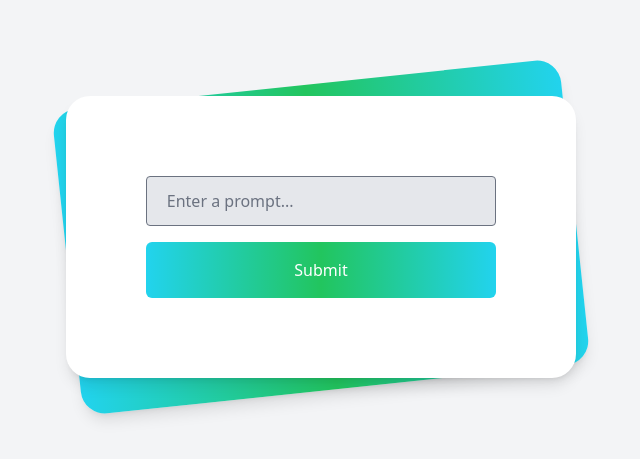
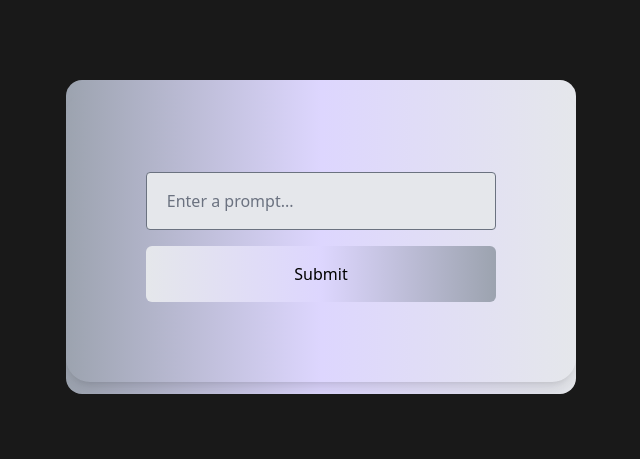
Before and after one commit to humancodex/business_brain_sdxl, a Next.js app: page /text-to-image in a window 1280 px wide. Shown: the part 163-622 px from the top of the page, without its empty margins (319-959 px from the left). Built offline with nearby package versions, Linux system fonts and the light colour scheme.

Commit message:
staged changes on route image

```diff
--- a/components/dropzone.js
+++ b/components/dropzone.js
@@ -17,7 +17,7 @@ export default function Dropzone(props) {
 
     return (
         <div
-            className="absolute z-50 flex w-full h-full text-gray-500 text-sm text-center cursor-pointer select-none w-full h-full"
+            className="absolute z-50 flex w-full h-full text-gray-500 text-sm text-center cursor-pointer select-non "
             {...getRootProps()}
         >
             <div className="m-auto">
--- a/pages/sitemap.xml.tsx
+++ b/pages/sitemap.xml.tsx
@@ -50,7 +50,7 @@ export async function getServerSideProps({
     hostname,
     users: [],
   });
-
+console.log("entrE")
   res.setHeader("Content-Type", "text/xml");
   // we send the XML to the browser
   res.write(sitemap);
--- a/pages/text-to-image.tsx
+++ b/pages/text-to-image.tsx
@@ -1,15 +1,25 @@
 import { useState } from 'react';
-
+import { motion } from 'framer-motion';
  import Image from"next/image"
-
+import Loader from "@/components/shared/icons/loading-circle"
 function Img_generator() {
   const [inputValue, setInputValue] = useState('');
   const [imageUrl, setImageUrl] = useState('');
   const [loading, setLoading] = useState(false);
 
+
+const spinnerVariants = {
+  start: {
+    rotate: 20,
+  },
+  end: {
+    rotate: 360,
+  },
+};
+
 const handleSubmit = async (e: React.FormEvent<HTMLFormElement>) => {
   e.preventDefault();
-
+ setLoading(true);
   // make the API request with the value of the input field
   const response = await fetch('/api/predictions/text_to_image', {
     method: 'POST',
@@ -19,29 +29,36 @@ const handleSubmit = async (e: React.FormEvent<HTMLFormElement>) => {
     body: JSON.stringify({ inputValue })
   });
 
+
   if (response.ok) {
     const imageData = await response.json();
+
     console.log(imageData)
-    setImageUrl(imageData[0]); // pass the string value to setImageUrl
+    setImageUrl(imageData[0])
+     setInputValue("")
+    ; // pass the string value to setImageUrl
   } else {
     console.error('Error:', response);
   }
+
+ setLoading(false);
+
 };
 
   return (
-    <div className="min-h-screen bg-gray-100 py-6 flex flex-col justify-center sm:py-12">
-      <div className="relative py-3 sm:max-w-xl sm:mx-auto">
-        <div className="absolute inset-0 bg-gradient-to-r from-cyan-400 via-green-500 to-cyan-400 shadow-lg transform -skew-y-6 sm:skew-y-0 sm:-rotate-6 sm:rounded-3xl"></div>
-        <div className="relative px-4 py-10 bg-white shadow-lg sm:rounded-3xl sm:p-20">
+    <div className="min-h-screen bg-black bg-opacity-90 backdrop-opacity-30 py-6 flex flex-col justify-center sm:py-12">
+      <div className=" opacity-1  relative py-3 sm:max-w-xl sm:mx-auto">
+        <div className="absolute inset-0 bg-gradient-to-r from-gray-400 via-violet-200 to-gray-200 border-black transform -skew-y-6 sm:skew-y-0  sm:rounded-2xl"></div>
+        <div className="relative px-5 py-10 bg-transparent border-y-indigo-400 shadow-lg sm:rounded-3xl sm:p-20">
           <form onSubmit={handleSubmit} className="max-w-md mx-auto space-y-4">
             <input
               type="text"
               value={inputValue}
               onChange={(e) => setInputValue(e.target.value)}
-              className="w-full px-5 py-3 text-gray-700 bg-gray-200 rounded"
+              className="w-full px-5 py-4 text-gray-700 bg-gray-200 rounded"
               placeholder="Enter a prompt..."
             />
-            <button type="submit" className="w-full px-3 py-4 text-white bg-gradient-to-r from-cyan-400 via-green-500 to-cyan-400 rounded-md focus:outline-none" disabled={loading}>
+            <button type="submit" className="w-full px-3 py-4 text-black bg-gradient-to-r from-gray-200 via-violet-200 to-gray-400 rounded-md focus:outline-none" disabled={loading}>
               Submit
             </button>
           </form>
@@ -49,7 +66,14 @@ const handleSubmit = async (e: React.FormEvent<HTMLFormElement>) => {
       </div>
       {loading && (
         <div className="mt-12 flex justify-center">
-          <div className="loader ease-linear rounded-full border-4 border-t-4 border-gray-200 h-12 w-12"></div>
+          <motion.div
+            className="h-12 w-12 border-4 border-gray-200 rounded-full"
+            variants={spinnerVariants}
+            animate="end"
+            initial="start"
+          >
+
+          </motion.div>
         </div>
       )}
       {imageUrl && !loading && (
```
